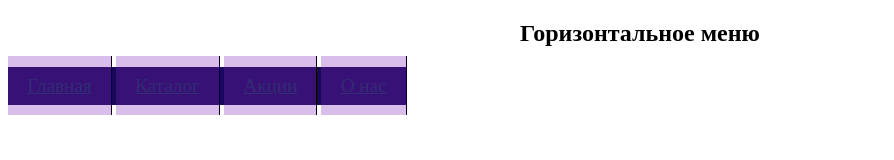
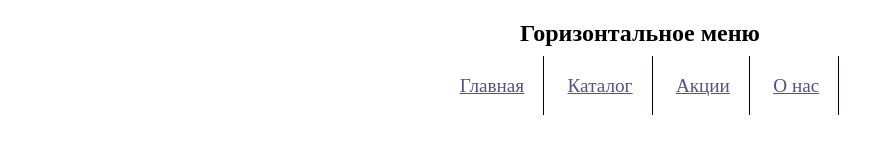
Before and after one commit to MrKojemiakin/Andrei_Kojemiakin, a plain HTML site: page site/index.html in a window 1280 px wide. Shown: the whole page, without its empty margins (0-894 px from the left). Drawn offline with Linux system fonts and the light colour scheme.

Commit message:
add_main_page

```diff
--- a/site/index.css
+++ b/site/index.css
@@ -1,20 +1,19 @@
 
 .one ul {
-
+  margin-left: auto;
+  margin-right: auto;
   width: fit-content;
   list-style: none;
   padding: 0.5em 0;
-  background: #170957;
 }
 .one a {
   padding: 1em;
-  background: rgba(129, 38, 185, 0.3);
   border-right: 1px solid #07000a;
   color: #323374d8;
 }
 .one a:hover {background: #2e7975;}
 .one li {
-  color: aliceblue;
+  color: rgb(28, 122, 204);
   font-size: larger;
   display: inline;
 }
```
